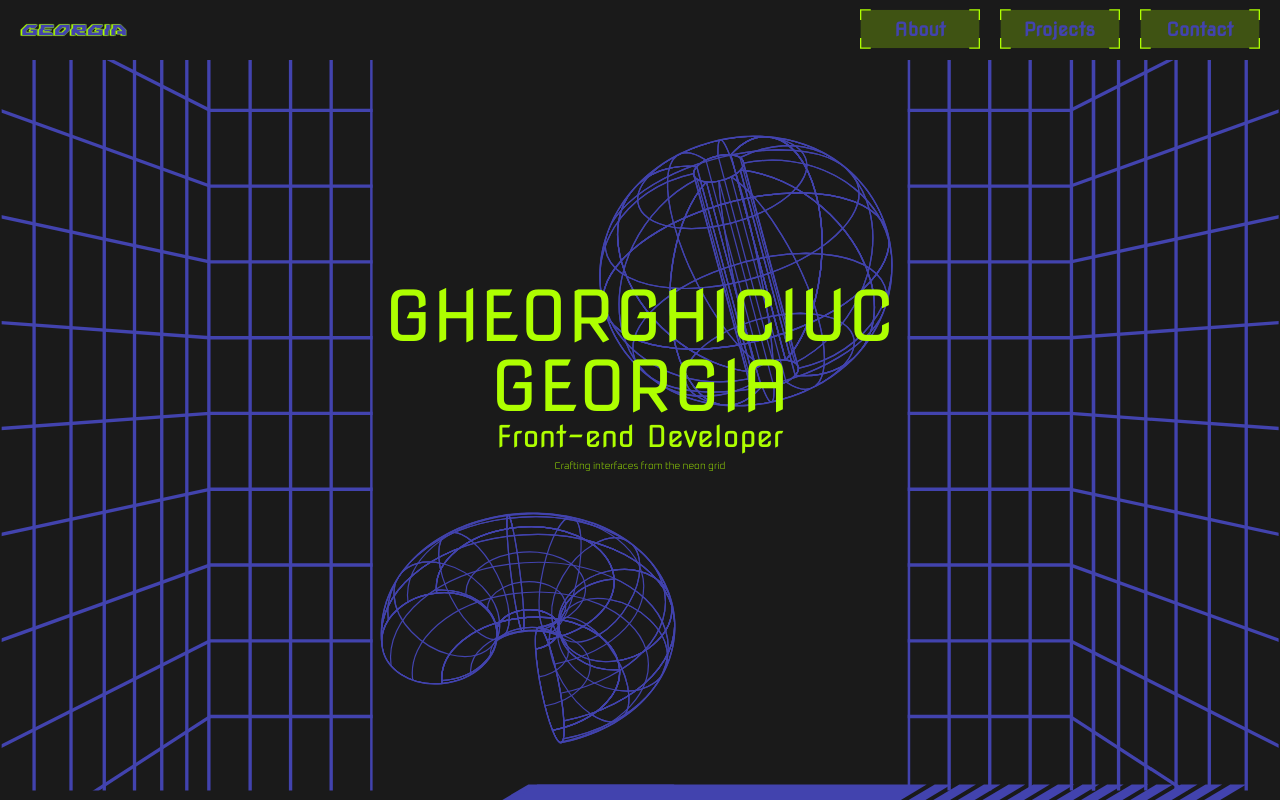
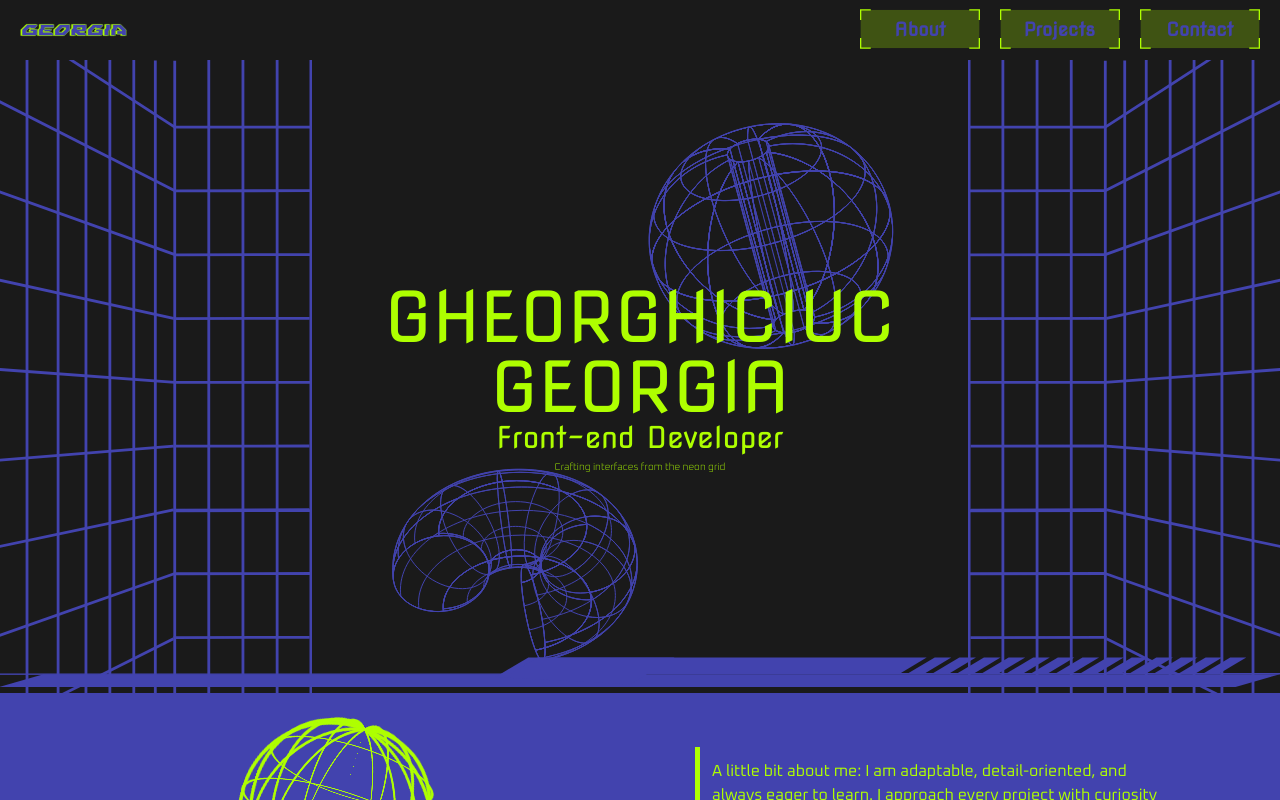
Before and after one commit to gheorghiciucgeorgia/gheorghiciucgeorgia.github.io, a React (Vite) app in the folder portfolio/: page / in a window 1280 px wide. Shown: the top 800 px of the page. Built offline with nearby package versions, Linux system fonts and the light colour scheme; some icons are missing.

Commit message:
Hero - optimization

```diff
--- a/portfolio/src/sections/Hero/Hero.css
+++ b/portfolio/src/sections/Hero/Hero.css
@@ -4,7 +4,7 @@
 }
 
 .hero {
-    font-size: clamp(40px, 10vw, 90px);
+    font-size: clamp(40px, 10vw, 80px);
     line-height: 1;
     display: table;
     color: #AEFF00;
--- a/portfolio/src/sections/Hero/Hero.tsx
+++ b/portfolio/src/sections/Hero/Hero.tsx
@@ -27,18 +27,7 @@ const Hero = () => {
       const length = Math.hypot(x2 - x1, y2 - y1);
       line.setAttribute('stroke-dasharray', length.toString());
       line.setAttribute('stroke-dashoffset', length.toString());
-      gsap.to(line, { strokeDashoffset: 0, duration: 1, delay: 1 });
-    });
-    const verticalLinesLeft = svgRef.current.querySelectorAll('.vertical-line-left');
-    verticalLinesLeft.forEach(line => {
-      const x1 = parseFloat((line as SVGLineElement).getAttribute('x1') || '0');
-      const x2 = parseFloat((line as SVGLineElement).getAttribute('x2') || '0');
-      const y1 = parseFloat((line as SVGLineElement).getAttribute('y1') || '0');
-      const y2 = parseFloat((line as SVGLineElement).getAttribute('y2') || '0');
-      const length = Math.hypot(x2 - x1, y2 - y1);
-      line.setAttribute('stroke-dasharray', length.toString());
-      line.setAttribute('stroke-dashoffset', length.toString());
-      gsap.to(line, { strokeDashoffset: 0, duration: 1, delay: 1 });
+      gsap.to(line, { strokeDashoffset: 0, duration: 0.8, delay: 1.5 });
     });
 
     const horizontalLinesRight = svgRef.current.querySelectorAll('.horizontal-line-right');
@@ -53,9 +42,23 @@ const Hero = () => {
       gsap.fromTo(
         line,
         { strokeDashoffset: length },
-        { strokeDashoffset: 0, duration: 1, delay: 2 }
+        { strokeDashoffset: 0, duration: 0.8, delay: 2.2 }
       );
     });
+
+    const verticalLinesLeft = svgRef.current.querySelectorAll('.vertical-line-left');
+    verticalLinesLeft.forEach(line => {
+      const x1 = parseFloat((line as SVGLineElement).getAttribute('x1') || '0');
+      const x2 = parseFloat((line as SVGLineElement).getAttribute('x2') || '0');
+      const y1 = parseFloat((line as SVGLineElement).getAttribute('y1') || '0');
+      const y2 = parseFloat((line as SVGLineElement).getAttribute('y2') || '0');
+      const length = Math.hypot(x2 - x1, y2 - y1);
+      line.setAttribute('stroke-dasharray', length.toString());
+      line.setAttribute('stroke-dashoffset', length.toString());
+      gsap.to(line, { strokeDashoffset: 0, duration: 0.9, delay: 1 });
+    });
+
+
     const verticalLinesRight = svgRef.current.querySelectorAll('.vertical-line-right');
     verticalLinesRight.forEach(line => {
       const x1 = parseFloat((line as SVGLineElement).getAttribute('x1') || '0');
@@ -68,7 +71,7 @@ const Hero = () => {
       gsap.fromTo(
         line,
         { strokeDashoffset: length },
-        { strokeDashoffset: 0, duration: 1, delay: 1 }
+        { strokeDashoffset: 0, duration: 0.9, delay: 1 }
       );
     });
 
@@ -83,8 +86,17 @@ const Hero = () => {
       const length = Math.hypot(x2 - x1, y2 - y1);
       line.setAttribute('stroke-dasharray', length.toString());
       line.setAttribute('stroke-dashoffset', length.toString());
-      gsap.to(line, { strokeDashoffset: 0, duration: 1, delay: 2 });
+      gsap.to(line, { strokeDashoffset: 0, duration: 0.8, delay: 2.2 });
     });
+
+    const horizontalPathsRight2 = svgRef2.current.querySelectorAll('.horizontal-line-right');
+    horizontalPathsRight2.forEach(path => {
+      const length = (path as SVGPathElement).getTotalLength();
+      path.setAttribute('stroke-dasharray', length.toString());
+      path.setAttribute('stroke-dashoffset', length.toString());
+      gsap.to(path, { strokeDashoffset: 0, duration: 0.8, delay: 1.5 });
+    });
+
     const verticalLinesLeft2 = svgRef2.current.querySelectorAll('.vertical-line-left');
     verticalLinesLeft2.forEach(line => {
       const x1 = parseFloat((line as SVGLineElement).getAttribute('x1') || '0');
@@ -94,15 +106,9 @@ const Hero = () => {
       const length = Math.hypot(x2 - x1, y2 - y1);
       line.setAttribute('stroke-dasharray', length.toString());
       line.setAttribute('stroke-dashoffset', length.toString());
-      gsap.to(line, { strokeDashoffset: 0, duration: 1, delay: 1 });
+      gsap.to(line, { strokeDashoffset: 0, duration: 0.9, delay: 1 });
     });
-    const horizontalPathsRight2 = svgRef2.current.querySelectorAll('.horizontal-line-right');
-    horizontalPathsRight2.forEach(path => {
-      const length = (path as SVGPathElement).getTotalLength();
-      path.setAttribute('stroke-dasharray', length.toString());
-      path.setAttribute('stroke-dashoffset', length.toString());
-      gsap.to(path, { strokeDashoffset: 0, duration: 1, delay: 1 });
-    });
+
     const verticalLinesRight2 = svgRef2.current.querySelectorAll('.vertical-line-right');
     verticalLinesRight2.forEach(line => {
       const x1 = parseFloat((line as SVGLineElement).getAttribute('x1') || '0');
@@ -115,13 +121,13 @@ const Hero = () => {
       gsap.fromTo(
         line,
         { strokeDashoffset: length },
-        { strokeDashoffset: 0, duration: 1, delay: 1 }
+        { strokeDashoffset: 0, duration: 0.9, delay: 1 }
       );
     });
 
     // ANIMATION FOR THE NAME iN THE MIDDLE
     gsap.fromTo(glitchNameRef.current, { scale: 0 }, {
-      scale: 1, delay: 2, duration: 1, ease: "power2.out", onComplete: () => {
+      scale: 1, delay: 2.2, duration: 1, ease: "power2.out", onComplete: () => {
         // remove the paused class so the existing CSS glitch animations start
         glitchNameRef.current?.classList.remove('paused');
         // fallback: explicitly set play state to running
@@ -136,196 +142,125 @@ const Hero = () => {
 
   }, []);
 
+  const renderFrame = () => {
+    return (
+      <svg
+        ref={svgRef}
+        id="Layer_2_00000174584782125848767320000012045513605021553799_"
+        xmlns="http://www.w3.org/2000/svg"
+        xmlnsXlink="http://www.w3.org/1999/xlink"
+        x="0px"
+        y="0px"
+        viewBox="0 0 222 450"
+        className='w-1/2 h-auto rotate-90 border-l-2 border-l-[var(--secondary-color)] lg:w-auto lg:rotate-0 lg:border-none'
+      >
+        <style type="text/css">
+          {
+            "\n\t.st0{fill:none;stroke:" + colorFrame + ";stroke-width:2;stroke-miterlimit:10;}\n"
+          }
+        </style>
+        <line className="st0 vertical-line-right" x1={221} y2={500} x2={221} y1={-0.1} />
+        <line className="st0 vertical-line-right" x1={197} y2={500} x2={197} y1={-0.9} />
+        <line className="st0 vertical-line-right" x1={172.7} y2={500} x2={172.7} y1={0} />
+        <line className="st0 vertical-line-right" x1={148.4} y2={500} x2={148.4} y1={0} />
+        <line className="st0 vertical-line-right" x1={124.2} y2={500.5} x2={124.2} y1={0.5} />
+
+        <line className="st0 vertical-line-left" x1={110.4} y2={500} x2={110.4} y1={0.3} />
+        <line className="st0 vertical-line-left" x1={95.1} y2={500} x2={95.1} y1={-0.9} />
+        <line className="st0 vertical-line-left" x1={61.1} y2={500} x2={61.1} y1={-0.1} />
+        <line className="st0 vertical-line-left" x1={78.1} y2={500} x2={78.1} y1={-0.1} />
+        <line className="st0 vertical-line-left" x1={41.3} y2={501.1} x2={41.3} y1={-0.9} />
+        <line className="st0 vertical-line-left" x1={19.2} y2={501.1} x2={19.2} y1={0} />
+
+        <line className="st0 horizontal-line-right " x2={221} y1={47.7} x1={124.2} y2={47.7} />
+        <line className="st0 horizontal-line-right" x2={221} y1={93} x1={124.3} y2={92.9} />
+        <line className="st0 horizontal-line-right" x2={221} y1={138.5} x1={124.3} y2={138.3} />
+        <line className="st0 horizontal-line-right" x2={220.1} y1={183.8} x1={123.3} y2={183.6} />
+        <line className="st0 horizontal-line-right" x2={221.1} y1={229.2} x1={124.3} y2={229.1} />
+        <line className="st0 horizontal-line-right" x2={220} y1={274.5} x1={123.2} y2={274.4} />
+        <line className="st0 horizontal-line-right" x2={219.9} y1={319.9} x1={123.2} y2={319.7} />
+        <line className="st0 horizontal-line-right" x2={221} y1={365.2} x1={124.3} y2={365} />
+        <line className="st0 horizontal-line-right" x2={220.1} y1={410.6} x1={123.3} y2={410.4} />
+        <line className="st0 horizontal-line-right" x2={220.9} y1={455.9} x1={124.2} y2={455.7} />
+        <line className="st0 horizontal-line-right" x2={221.1} y1={320.4} x1={124.3} y2={320.3} />
+
+        <line className="st0 horizontal-line-left" x1={53.6} y1={501.1} x2={124.2} y2={455.7} />
+        <line className="st0 horizontal-line-left" x1={-1.3} y1={473.9} x2={123.3} y2={411.4} />
+        <line className="st0 horizontal-line-left" x1={-1.8} y1={409.6} x2={124.3} y2={365} />
+        <line className="st0 horizontal-line-left" x1={-1.9} y1={346.1} x2={123.2} y2={319.7} />
+        <line className="st0 horizontal-line-left" x1={-0.2} y1={284.4} x2={123.2} y2={274.4} />
+        <line className="st0 horizontal-line-left" x1={-0.2} y1={220} x2={124.3} y2={229.1} />
+        <line className="st0 horizontal-line-left" x1={-2.7} y1={156} x2={123.3} y2={183.6} />
+        <line className="st0 horizontal-line-left" x1={-3.3} y1={92.7} x2={124.3} y2={138.3} />
+        <line className="st0 horizontal-line-left" x1={-2.9} y1={28.3} x2={124.3} y2={92.9} />
+        <line className="st0 horizontal-line-left" x1={47.5} y1={-2} x2={124.2} y2={47.7} />
+      </svg>
+    );
+  }
+
   const renderFrame2 = () => {
     return (
       <svg
         ref={svgRef2}
-        id="Layer_1"
+        id="Layer_2"
         xmlns="http://www.w3.org/2000/svg"
         xmlnsXlink="http://www.w3.org/1999/xlink"
         x="0px"
         y="0px"
-        viewBox="132 2 230 500"
-        className='w-1/2 h-auto -translate-y-[15vw] lg:-translate-y-0 lg:h-auto lg:w-auto rotate-90 lg:rotate-0 xl:translate-y-0 xl:h-[880px]'
-      >
-        <defs>
-          <clipPath id="cropPath">
-            <rect x={139} y={1.5} width={222} height={497.1} />
-          </clipPath>
-        </defs>
-        <style type="text/css">
-          {
-            "\n    .st0{clip-path:url(#SVGID_00000177464080929556033840000001837667864315637937_);}\n\t.st1{fill:none;stroke:" + colorFrame + ";stroke-width:2;stroke-miterlimit:10;}\n\t.st2{fill:none;stroke:" + colorFrame + ";stroke-width:2;stroke-linecap:round;stroke-linejoin:round;stroke-miterlimit:10;}\n\t.st3{fill:none;stroke:" + colorFrame + ";stroke-width:2;stroke-linejoin:round;stroke-miterlimit:10;}\n  "
-          }
-        </style>
-        <g>
-          <g>
-            <g>
-              <defs>
-                <rect id="SVGID_1_" x={139} width={222} height={500} />
-              </defs>
-              <clipPath id="SVGID_00000142160302739099515810000011842944994810893704_">
-                <use
-                  xlinkHref="#SVGID_1_"
-                  style={{
-                    overflow: "visible",
-                  }}
-                />
-              </clipPath>
-              <g
-                style={{
-                  clipPath:
-                    "url(#SVGID_00000142160302739099515810000011842944994810893704_)",
-                }}
-              >
-                <g>
-                  <line className="st1 horizontal-line-left" x1={236.6} y1={455.8} x2={-30.3} y2={455.8} />
-                  <line className="st1 horizontal-line-left" x1={236.6} y1={410.5} x2={-30.3} y2={410.5} />
-                  <line className="st1 horizontal-line-left" x1={236.6} y1={365.1} x2={-30.3} y2={365.1} />
-                  <line className="st1 horizontal-line-left" x1={236.6} y1={319.8} x2={-30.3} y2={319.8} />
-                  <line className="st1 horizontal-line-left" x1={236.6} y1={274.4} x2={-30.3} y2={274.4} />
-                  <line className="st1 horizontal-line-left" x1={236.6} y1={229.1} x2={-30.3} y2={229.1} />
-                  <line className="st1 horizontal-line-left" x1={236.6} y1={183.7} x2={-30.3} y2={183.7} />
-                  <line className="st1 horizontal-line-left" x1={236.6} y1={138.4} x2={-30.3} y2={138.4} />
-                  <line className="st1 horizontal-line-left" x1={236.6} y1={93} x2={-30.3} y2={93} />
-                  <line className="st1 horizontal-line-left" x1={236.6} y1={47.7} x2={-30.3} y2={47.7} />
-
-                  <line className="st1 vertical-line-left" x1={-6} y1={2.3} x2={-6} y2={501.2} />
-                  <line className="st1 vertical-line-left" x1={18.2} y1={2.3} x2={18.2} y2={501.2} />
-                  <line className="st1 vertical-line-left" x1={42.5} y1={2.3} x2={42.5} y2={501.2} />
-                  <line className="st1 vertical-line-left" x1={66.8} y1={2.3} x2={66.8} y2={501.2} />
-                  <line className="st1 vertical-line-left" x1={91} y1={2.3} x2={91} y2={501.2} />
-                  <line className="st1 vertical-line-left" x1={115.3} y1={2.3} x2={115.3} y2={501.2} />
-                  <line className="st1 vertical-line-left" x1={139.5} y1={2.3} x2={139.5} y2={501.2} />
-                  <line className="st1 vertical-line-left" x1={163.8} y1={2.3} x2={163.8} y2={501.2} />
-                  <line className="st1 vertical-line-left" x1={188.1} y1={2.3} x2={188.1} y2={501.2} />
-                  <line className="st1 vertical-line-left" x1={212.3} y1={2.3} x2={212.3} y2={501.2} />
-                  <line className="st1 vertical-line-left" x1={237} y1={2.3} x2={237} y2={501.2} />
-                </g>
-
-                <g>
-                  <path className="st1 horizontal-line-right" d="M503.2 629 L236.5 456" />
-                  <path className="st1 horizontal-line-right" d="M503.2 545.2 L236.5 410.6" />
-                  <path className="st1 horizontal-line-right" d="M503.2 461.3 L236.5 365.2" />
-                  <path className="st1 horizontal-line-right" d="M503.2 377.5 L236.5 319.8" />
-                  <path className="st1 horizontal-line-right" d="M503.2 293.7 L236.5 274.4" />
-                  <path className="st1 horizontal-line-right" d="M503.2 209.8 L236.5 229.1" />
-                  <path className="st1 horizontal-line-right" d="M503.2 126 L236.5 183.7" />
-                  <path className="st1 horizontal-line-right" d="M503.2 42.2 L236.5 138.3" />
-                  <path className="st1 horizontal-line-right" d="M503.2 -41.7 L236.5 92.9" />
-                  <path className="st1 horizontal-line-right" d="M503.2 -125.5 L236.5 47.5" />
-                  <line className="st1 vertical-line-right" x1={461.7} y1={-176.4} x2={461.7} y2={679.9} />
-                  <line className="st1 vertical-line-right" x1={425.6} y1={-147.8} x2={425.6} y2={651.3} />
-                  <line className="st1 vertical-line-right" x1={394.1} y1={-122.8} x2={394.1} y2={626.3} />
-                  <line className="st1 vertical-line-right" x1={366.3} y1={-100.7} x2={366.3} y2={604.2} />
-                  <line className="st1 vertical-line-right" x1={341.6} y1={-81.1} x2={341.6} y2={584.6} />
-                  <line className="st1 vertical-line-right" x1={319.5} y1={-63.6} x2={319.5} y2={567.1} />
-                  <line className="st1 vertical-line-right" x1={299.6} y1={-47.8} x2={299.6} y2={551.3} />
-                  <line className="st1 vertical-line-right" x1={281.5} y1={-33.6} x2={281.5} y2={537.1} />
-                  <line className="st1 vertical-line-right" x1={265.2} y1={-20.6} x2={265.2} y2={524.1} />
-                  <line className="st1 vertical-line-right" x1={250.2} y1={-8.7} x2={250.2} y2={512.2} />
-                  <line className="st1 vertical-line-right" x1={250.2} y1={-8.7} x2={250.2} y2={512.2} />
-                </g>
-              </g>
-            </g>
-          </g>
-        </g>
-      </svg>
-    );
-  }
-  const renderFrame = () => {
-    return (
-      <svg
-        ref={svgRef}
-        id="Layer_1"
-        xmlns="http://www.w3.org/2000/svg"
-        xmlnsXlink="http://www.w3.org/1999/xlink"
-        x="0px"
-        y="0px"
-        viewBox="138 2 230 500"
-        className='w-1/2 h-auto translate-y-[15vw] lg:translate-y-0 lg:h-auto lg:w-auto rotate-90 lg:rotate-0 xl:translate-y-0 xl:h-[880px]'
+        viewBox="0 0 222 450"
+        className='w-1/2 h-auto lg:w-auto rotate-90 lg:rotate-0'
       >
         <style type="text/css">
           {
-            "\n    .st0{clip-path:url(#SVGID_00000177464080929556033840000001837667864315637937_);}\n\t.st1{fill:none;stroke:" + colorFrame + ";stroke-width:2;stroke-miterlimit:10;}\n\t.st2{fill:none;stroke:" + colorFrame + ";stroke-width:2;stroke-linecap:round;stroke-linejoin:round;stroke-miterlimit:10;}\n\t.st3{fill:none;stroke:" + colorFrame + ";stroke-width:2;stroke-linejoin:round;stroke-miterlimit:10;}\n  "
+            "\n\t.st0{fill:none;stroke:" + colorFrame + ";stroke-width:2;stroke-miterlimit:10;}\n"
           }
         </style>
-        <g>
-          <g>
-            <g>
-              <defs>
-                <rect id="SVGID_1_" x={139} y={0} width={222} height={500} />
-              </defs>
-              <clipPath id="SVGID_00000095335815526420234590000009184848449787247023_">
-                <use
-                  xlinkHref="#SVGID_1_"
-                  style={{
-                    overflow: "visible",
-                  }}
-                />
-              </clipPath>
-              <g
-                style={{
-                  clipPath:
-                    "url(#SVGID_00000095335815526420234590000009184848449787247023_)",
-                }}
-              >
-                <g>
-                  <line className="st1 horizontal-line-right" x2={530.3} y1={455.8} x1={263.4} y2={455.8} />
-                  <line className="st1 horizontal-line-right" x2={530.3} y1={410.5} x1={263.4} y2={410.5} />
-                  <line className="st1 horizontal-line-right" x2={530.3} y1={365.1} x1={263.4} y2={365.1} />
-                  <line className="st1 horizontal-line-right" x2={530.3} y1={319.8} x1={263.4} y2={319.8} />
-                  <line className="st1 horizontal-line-right" x2={530.3} y1={274.4} x1={263.4} y2={274.4} />
-                  <line className="st1 horizontal-line-right" x2={530.3} y1={229.1} x1={263.4} y2={229.1} />
-                  <line className="st1 horizontal-line-right" x2={530.3} y1={183.7} x1={263.4} y2={183.7} />
-                  <line className="st1 horizontal-line-right" x2={530.3} y1={138.4} x1={263.4} y2={138.4} />
-                  <line className="st1 horizontal-line-right" x2={530.3} y1={93} x1={263.4} y2={93} />
-                  <line className="st1 horizontal-line-right" x2={530.3} y1={47.7} x1={263.4} y2={47.7} />
+        <line className="st0 vertical-line-left" x1={24.8} y1={-0.9} x2={24.8} y2={500} />
+        <line className="st0 vertical-line-left" x1={49.1} y1={0} x2={49.1} y2={500} />
+        <line className="st0 vertical-line-left" x1={73.4} y1={0} x2={73.4} y2={500} />
+        <line className="st0 vertical-line-left" x1={97.6} y1={0.5} x2={97.6} y2={500.5} />
+        <line className="st0 vertical-line-left" x1={0.8} y1={-0.1} x2={0.8} y2={500} />
 
-                  <line className="st1 vertical-line-right" x1={360.5} y2={501.2} x2={360.5} y1={2.3} />
-                  <line className="st1 vertical-line-right" x1={336.2} y2={501.2} x2={336.2} y1={2.3} />
-                  <line className="st1 vertical-line-right" x1={311.9} y2={501.2} x2={311.9} y1={2.3} />
-                  <line className="st1 vertical-line-right" x1={287.7} y2={501.2} x2={287.7} y1={2.3} />
-                </g>
-                <g>
-                  <line className="st1 horizontal-line-left" x1={-3.2} y1={629} x2={263.5} y2={456} />
-                  <line className="st1 horizontal-line-left" x1={-3.2} y1={545.2} x2={263.5} y2={410.6} />
-                  <line className="st1 horizontal-line-left" x1={-3.2} y1={461.3} x2={263.5} y2={365.2} />
-                  <line className="st1 horizontal-line-left" x1={-3.2} y1={377.5} x2={263.5} y2={319.8} />
-                  <line className="st1 horizontal-line-left" x1={-3.2} y1={293.7} x2={263.5} y2={274.4} />
-                  <line className="st1 horizontal-line-left" x1={-3.2} y1={209.8} x2={263.5} y2={229.1} />
-                  <line className="st1 horizontal-line-left" x1={-3.2} y1={126} x2={263.5} y2={183.7} />
-                  <line className="st1 horizontal-line-left" x1={-3.2} y1={42.2} x2={263.5} y2={138.3} />
-                  <line className="st1 horizontal-line-left" x1={-3.2} y1={-41.7} x2={263.5} y2={92.9} />
-                  <line className="st1 horizontal-line-left" x1={-3.2} y1={-125.5} x2={263.5} y2={47.5} />
+        <line className="st0 vertical-line-right" x1={111.4} y1={0.3} x2={111.4} y2={500} />
+        <line className="st0 vertical-line-right" x1={126.7} y1={-0.9} x2={126.7} y2={500} />
+        <line className="st0 vertical-line-right" x1={160.7} y1={-0.1} x2={160.7} y2={500} />
+        <line className="st0 vertical-line-right" x1={143.7} y1={-0.1} x2={143.7} y2={500} />
+        <line className="st0 vertical-line-right" x1={180.5} y1={-0.9} x2={180.5} y2={501.1} />
+        <line className="st0 vertical-line-right" x1={202.6} y1={0} x2={202.6} y2={501.1} />
 
-                  <line className="st1 vertical-line-left" x1={38.3} y2={679.9} x2={38.3} y1={-176.4} />
-                  <line className="st1 vertical-line-left" x1={74.4} y2={651.3} x2={74.4} y1={-147.8} />
-                  <line className="st1 vertical-line-left" x1={105.9} y2={626.3} x2={105.9} y1={-122.8} />
-                  <line className="st1 vertical-line-left" x1={133.7} y2={604.2} x2={133.7} y1={-100.7} />
-                  <line className="st1 vertical-line-left" x1={158.4} y2={584.6} x2={158.4} y1={-81.1} />
-                  <line className="st1 vertical-line-left" x1={180.5} y2={567.1} x2={180.5} y1={-63.6} />
-                  <line className="st1 vertical-line-left" x1={200.4} y2={551.3} x2={200.4} y1={-47.8} />
-                  <line className="st1 vertical-line-left" x1={218.5} y2={537.1} x2={218.5} y1={-33.6} />
-                  <line className="st1 vertical-line-left" x1={234.8} y2={524.1} x2={234.8} y1={-20.6} />
-                  <line className="st1 vertical-line-left" x1={249.8} y2={512.2} x2={249.8} y1={-8.7} />
-                  <line className="st1 vertical-line-left" x1={263} y2={512.2} x2={263} y1={-8.7} />
-                </g>
-              </g>
-            </g>
-          </g>
-        </g>
-      </svg>
+        <line className="st0 horizontal-line-left" x1={97.6} y1={47.7} x2={0.8} y2={47.7} />
+        <line className="st0 horizontal-line-left" x1={97.5} y1={92.9} x2={0.8} y2={93} />
+        <line className="st0 horizontal-line-left" x1={97.5} y1={138.3} x2={0.8} y2={138.5} />
+        <line className="st0 horizontal-line-left" x1={98.5} y1={183.6} x2={1.7} y2={183.8} />
+        <line className="st0 horizontal-line-left" x1={97.5} y1={229.1} x2={0.7} y2={229.2} />
+        <line className="st0 horizontal-line-left" x1={98.6} y1={274.4} x2={1.8} y2={274.5} />
+        <line className="st0 horizontal-line-left" x1={98.6} y1={319.7} x2={1.9} y2={319.9} />
+        <line className="st0 horizontal-line-left" x1={97.5} y1={365} x2={0.8} y2={365.2} />
+        <line className="st0 horizontal-line-left" x1={98.5} y1={410.4} x2={1.7} y2={410.6} />
+        <line className="st0 horizontal-line-left" x1={97.6} y1={455.7} x2={0.9} y2={455.9} />
+        <line className="st0 horizontal-line-left" x1={97.5} y1={320.3} x2={0.7} y2={320.4} />
+
+        <path className="st0 horizontal-line-right" d="M168.2 501.1 L97.6 455.7" />
+        <path className="st0 horizontal-line-right" d="M223.1 473.9 L98.5 411.4" />
+        <path className="st0 horizontal-line-right" d="M223.6 409.6 L97.5 365" />
+        <path className="st0 horizontal-line-right" d="M223.7 346.1 L98.6 319.7" />
+        <path className="st0 horizontal-line-right" d="M222 284.4 L98.6 274.4" />
+        <path className="st0 horizontal-line-right" d="M222 220 L97.5 229.1" />
+        <path className="st0 horizontal-line-right" d="M224.5 156 L98.5 183.6" />
+        <path className="st0 horizontal-line-right" d="M225.1 92.7 L97.5 138.3" />
+        <path className="st0 horizontal-line-right" d="M224.7 28.3 L97.5 92.9" />
+        <path className="st0 horizontal-line-right" d="M174.3 -2 L97.6 47.7" />
+      </svg >
     );
   }
   return (
-    <div className='w-full bg-[var(--primary-color)]'>
-      <div className='header h-auto xl:h-[760px] overflow-hidden relative'>
-        <div ref={beadRef} className="w-[100px] h-[100px] top-[28%] right-[20%] lg:w-[200px] lg:h-[200px] lg:top-[8%] lg:right-[30%] xl:w-[300px] xl:h-[300px] bg-[url('/assets/background/bead.svg')] bg-contain bg-no-repeat absolute">
+    <div className='w-full h-auto bg-[var(--primary-color)]'>
+      <div className='header h-auto overflow-hidden relative'>
+        <div ref={beadRef} className="w-[100px] h-[100px] top-[38%] right-[20%] md:w-[200px] md:h-[200px] lg:w-[150px] lg:h-[200px] lg:top-[8%] lg:right-[30%] xl:w-[250px] xl:h-[250px] bg-[url('/assets/background/bead.svg')] bg-contain bg-no-repeat absolute">
         </div>
-        <div ref={tunnelRef} className="w-[100px] h-[100px] top-[40%] right-[70%] lg:w-[180px] lg:h-[180px] lg:top-[65%] lg:right-[50%] xl:w-[300px] xl:h-[300px] xl:top-[55%] xl:right-[47%] bg-[url('/assets/background/tunnel_void_retro.svg')] bg-contain bg-no-repeat absolute">
+        <div ref={tunnelRef} className="w-[100px] h-[100px] top-[60%] right-[60%] md:w-[200px] md:h-[200px] lg:w-[150px] lg:h-[150px] lg:top-[63%] lg:right-[60%] xl:w-[250px] xl:h-[250px] xl:top-[60%] xl:right-[50%] bg-[url('/assets/background/tunnel_void_retro.svg')] bg-contain bg-no-repeat absolute">
         </div>
-        <div className='flex flex-col justify-center lg:justify-between lg:flex-row items-center h-auto -translate-y-[28vw] lg:-translate-y-0 xl:-translate-y-31'>
+        <div className='flex flex-col justify-center -mb-30 md:-mb-50 md:-mt-20 lg:mb-0 lg:mt-0 lg:justify-between lg:flex-row items-center h-auto lg:gap-18'>
           {renderFrame()}
           <div className='glitch-name paused font-medium flex flex-col text-center' ref={glitchNameRef}>
             <h2 className="hero glitch layers" data-text="GHEORGHICIUC"><span className="select-none cursor-default">GHEORGHICIUC</span></h2>
```
